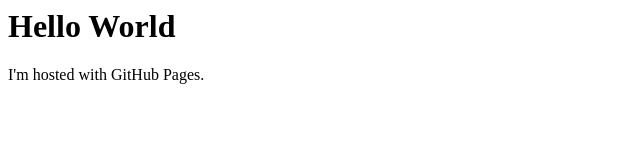
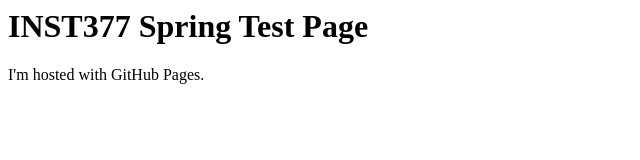
Before and after one commit to ryork99/Lab1, a plain HTML site: page index.html in a window 1280 px wide. Shown: the whole page, without its empty margins (0-640 px from the left). Drawn offline with Linux system fonts and the light colour scheme.

Commit message:
Update index.html

```diff
--- a/index.html
+++ b/index.html
@@ -1,5 +1,5 @@
 
 <body>
-<h1>Hello World</h1>
+<h1>INST377 Spring Test Page</h1>
 <p>I'm hosted with GitHub Pages.</p>
 </body>
```
